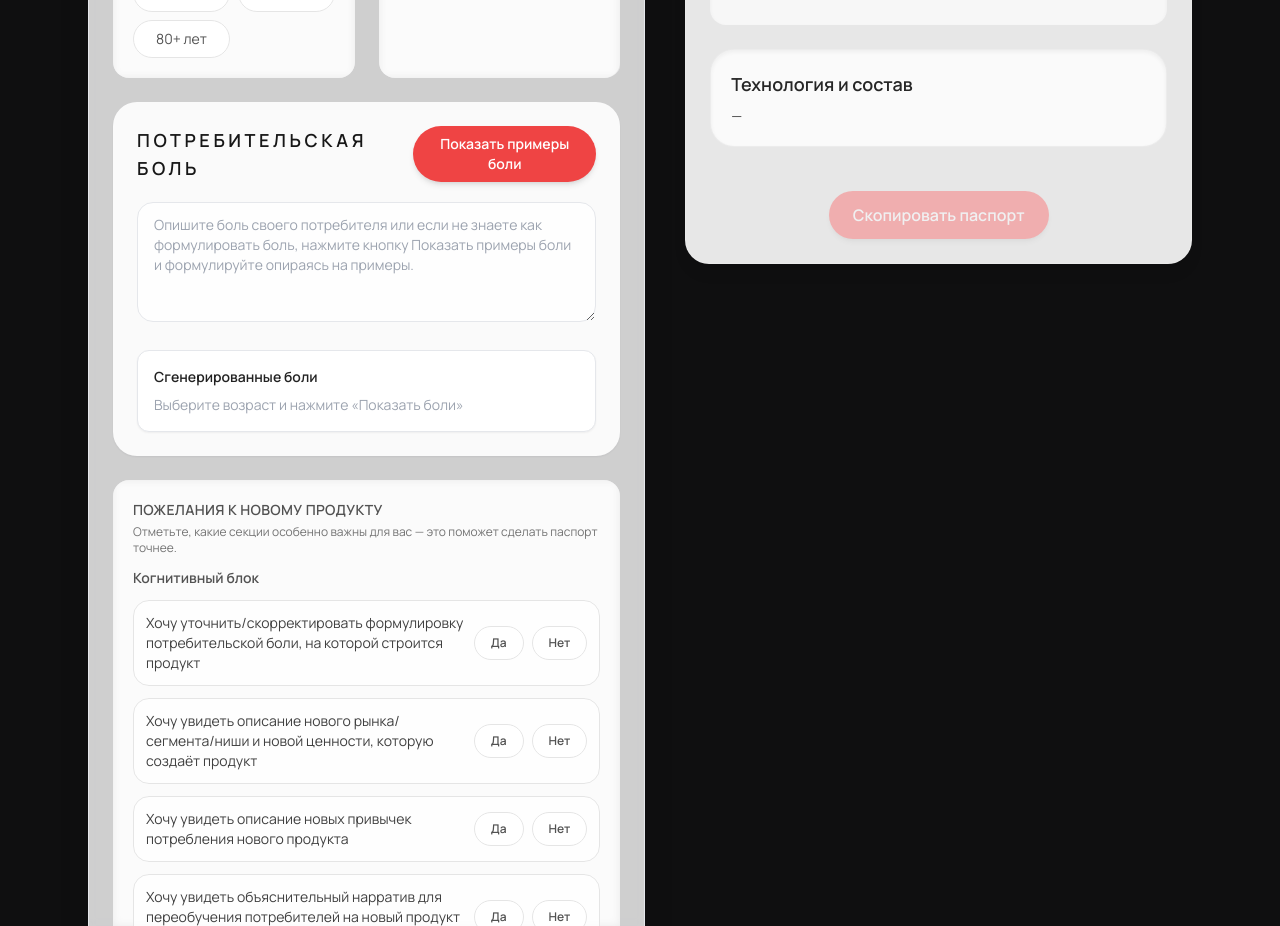
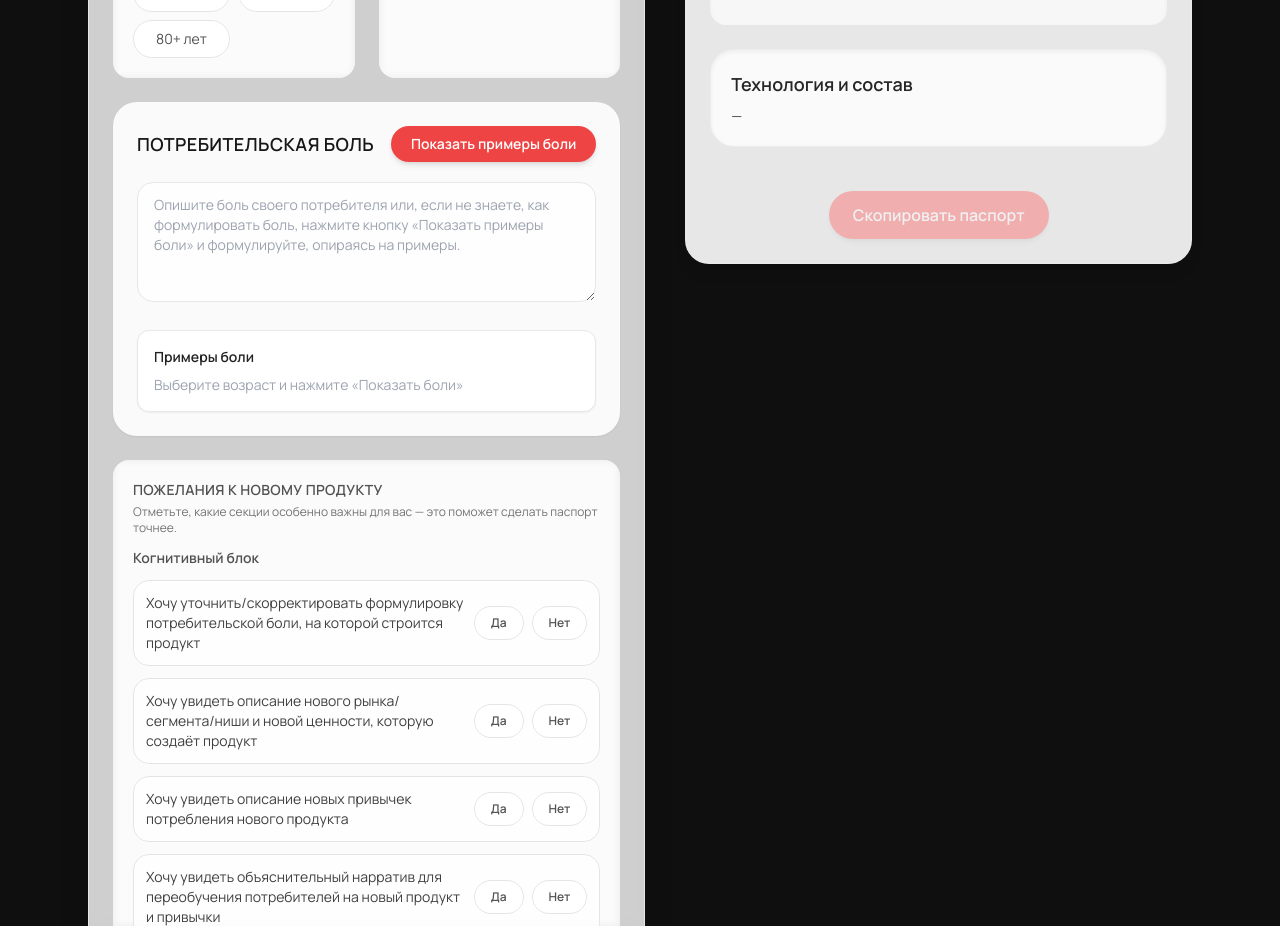
Before and after one commit to nmlugo1996-boop/qwen-landing, a Next.js app: page / in a window 1280 px wide. Shown: the part 1240-2166 px from the top of the page. Built offline with nearby package versions, Linux system fonts and the light colour scheme.

Commit message:
UI улучшения: заголовок в одну строку, переименование 'Сгенерированные боли' на 'Примеры боли', улучшен placeholder

```diff
--- a/components/GeneratorForm.tsx
+++ b/components/GeneratorForm.tsx
@@ -672,7 +672,7 @@ export default function GeneratorForm({
       <div className="bg-white/90 rounded-3xl p-6 shadow-sm flex flex-col gap-3">
         <div className="flex items-center justify-between gap-4">
           <div>
-            <div className="text-base md:text-lg font-semibold uppercase tracking-[0.2em] text-neutral-900">
+            <div className="text-base md:text-lg font-semibold uppercase tracking-wide text-neutral-900 whitespace-nowrap">
               ПОТРЕБИТЕЛЬСКАЯ БОЛЬ
             </div>
           </div>
@@ -687,14 +687,14 @@ export default function GeneratorForm({
 
         <textarea
           className="mt-2 w-full min-h-[120px] rounded-2xl border border-gray-200 bg-white/80 px-4 py-3 text-sm text-gray-800 placeholder:text-gray-400 focus:border-red-400 focus:outline-none focus:ring-2 focus:ring-red-200 transition"
-          placeholder="Опишите боль своего потребителя или если не знаете как формулировать боль, нажмите кнопку Показать примеры боли и формулируйте опираясь на примеры."
+          placeholder="Опишите боль своего потребителя или, если не знаете, как формулировать боль, нажмите кнопку «Показать примеры боли» и формулируйте, опираясь на примеры."
           value={form.pain}
           onChange={(event) => updateField("pain", event.target.value)}
         />
 
         {/* Постоянный блок "Сгенерированные боли" */}
         <div className="mt-4 p-4 bg-white rounded-xl shadow-sm border">
-          <h3 className="text-sm font-semibold mb-2">Сгенерированные боли</h3>
+          <h3 className="text-sm font-semibold mb-2">Примеры боли</h3>
           {pains.length === 0 ? (
             <p className="text-sm text-gray-400">
               Выберите возраст и нажмите «Показать боли»
```
